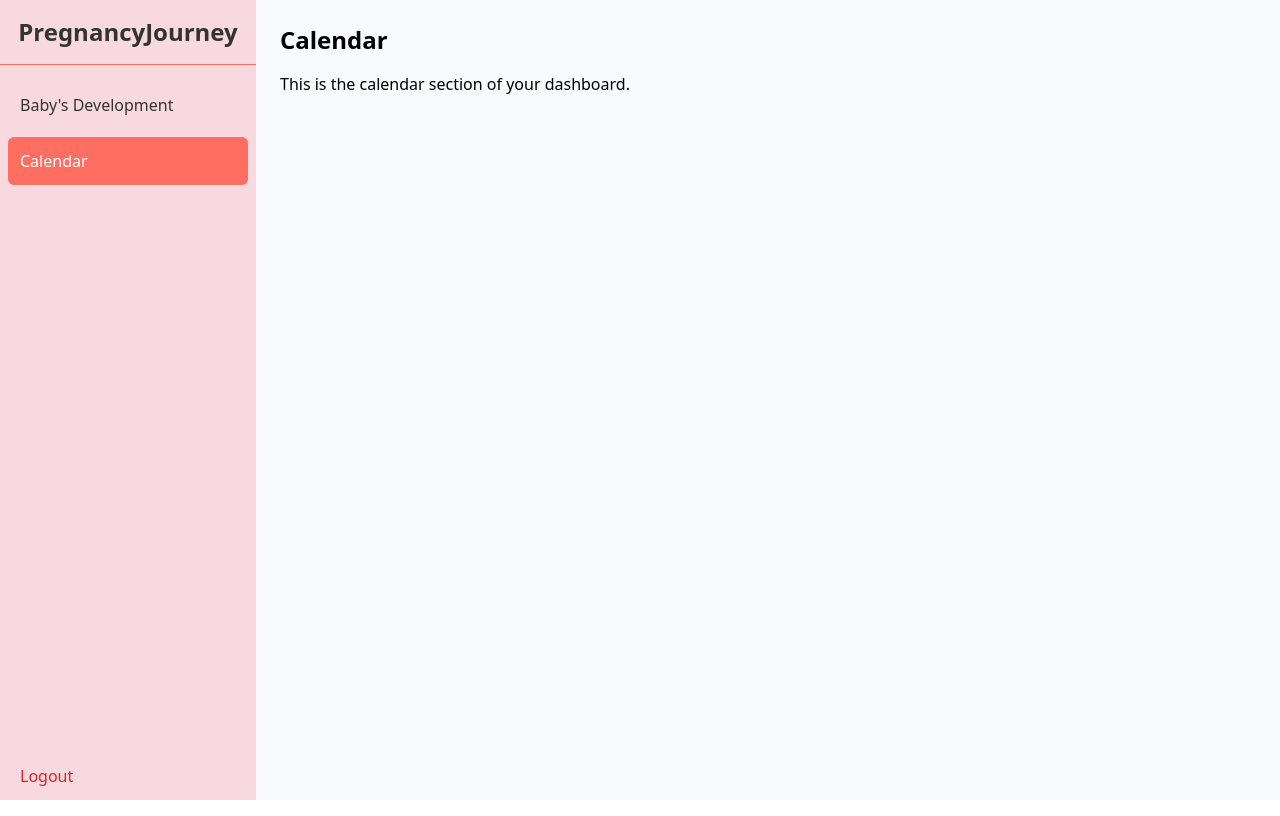
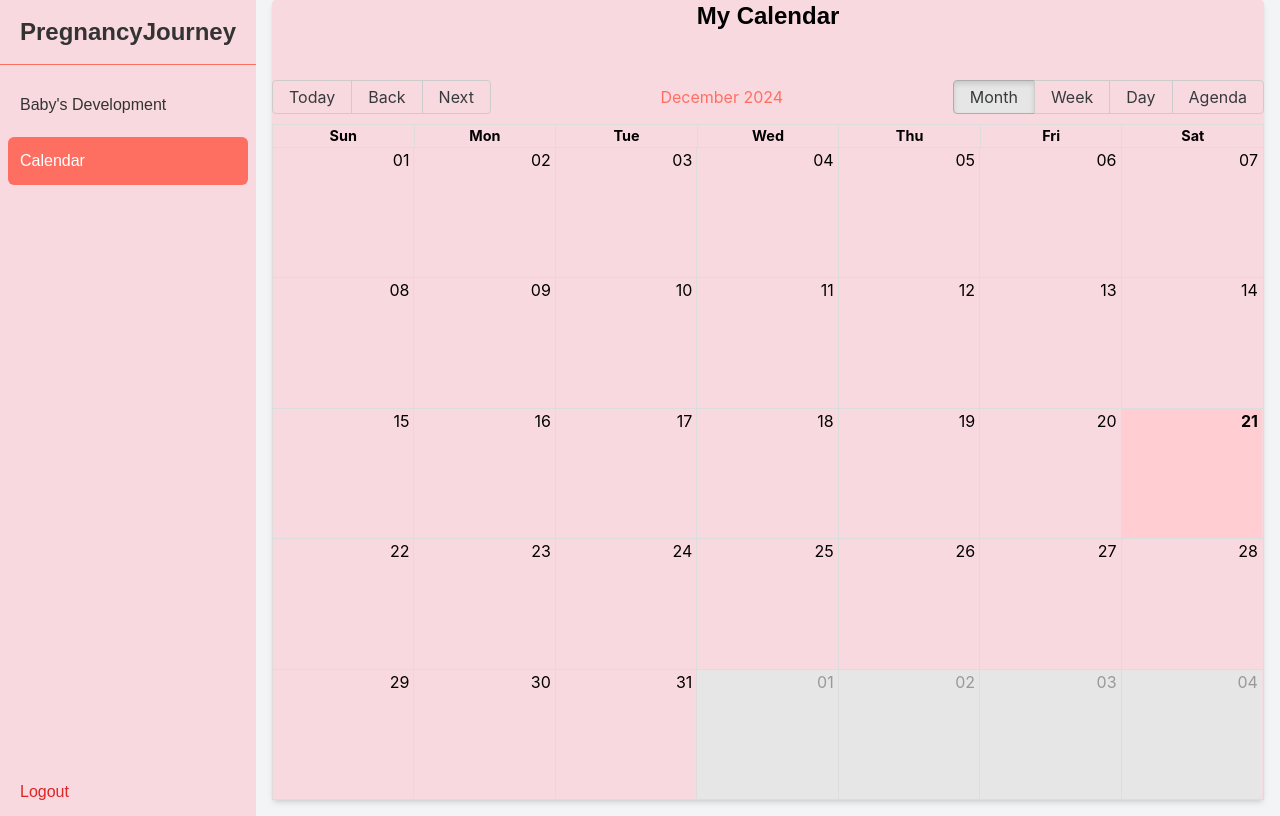
Before and after one commit to laxmis-prog/PregnancyJourney, a React (Vite) app: page /dashboard/calendar in a window 1280 px wide. Built offline with nearby package versions, Linux system fonts and the light colour scheme; sample sign-in values are in the browser's storage.

Commit message:
Calendar

```diff
--- a/package.json
+++ b/package.json
@@ -15,10 +15,12 @@
     "bcryptjs": "^2.4.3",
     "body-parser": "^1.20.3",
     "cors": "^2.8.5",
+    "date-fns": "^4.1.0",
     "express": "^4.21.2",
     "mysql2": "^3.11.5",
     "nodemailer": "^6.9.16",
     "react": "^18.3.1",
+    "react-big-calendar": "^1.17.1",
     "react-dom": "^18.3.1",
     "react-icons": "^5.4.0",
     "react-router-dom": "^7.0.2"
--- a/src/App.jsx
+++ b/src/App.jsx
@@ -9,6 +9,7 @@ import Home from "./pages/Home";
 import Footer from "./components/Footer";
 import DashboardLayout from "./layouts/DashBoardLayout"; // Import the new layout
 import "./App.css";
+import CalendarPage from "./pages/CalendarPage";
 
 function App() {
   return (
@@ -70,16 +71,8 @@ function App() {
               {/* Dashboard Main Page */}
               <Route path="/dashboard" element={<Dashboard />} />
 
-              {/* Additional Dashboard Routes */}
-              <Route
-                path="/dashboard/calendar"
-                element={
-                  <div>
-                    <h2 className="text-2xl font-bold mb-4">Calendar</h2>
-                    <p>This is the calendar section of your dashboard.</p>
-                  </div>
-                }
-              />
+              {/* Calendar Page */}
+              <Route path="/dashboard/calendar" element={<CalendarPage />} />
             </Route>
           </Route>
         </Routes>
--- a/src/index.css
+++ b/src/index.css
@@ -2,20 +2,105 @@
 @tailwind components;
 @tailwind utilities;
 
-/* Global reset to prevent unwanted scrolling and ensure full width/height */
+/* Global reset to prevent unwanted spacing */
 html,
 body,
 #root {
+  height: 100%;
   margin: 0;
   padding: 0;
   width: 100%;
-  height: 100%;
-  overflow-x: hidden; /* Prevent horizontal scrolling */
+  /* Removed flex on body and root for better layout control */
 }
 
-/* Smooth Hover Transition */
-nav a {
-  transition:
-    background-color 0.3s ease,
-    color 0.3s ease;
+/* Optional: Add a wrapper class around your main content for better control */
+body {
+  font-family: Arial, sans-serif;
 }
+
+#root {
+  flex-direction: column;
+  flex-grow: 1;
+}
+
+/* Prevent unwanted padding or margin in main content */
+main {
+  margin: 0 !important;
+  padding: 0 !important;
+}
+
+/* React Big Calendar Custom Styles */
+.rbc-calendar {
+  font-family: "Inter", sans-serif;
+}
+
+/* Calendar Event Tile Hover Effect */
+.rbc-day-bg:hover {
+  background-color: #ff6f61 !important; /* Coral Hover */
+  cursor: pointer;
+}
+
+/* Active Day Highlight */
+.rbc-day-bg.rbc-today {
+  background-color: #ffcdd2 !important; /* Light Pink for Today */
+}
+
+/* Event Styling */
+.rbc-event {
+  background-color: #ff6f61 !important; /* Coral for events */
+  border: none;
+  color: white;
+  font-weight: bold;
+}
+
+/* Event Hover Effect */
+.rbc-event:hover {
+  background-color: #ff4f41 !important; /* Darker Coral on hover */
+}
+
+/* Styling the buttons (Month, Week, Day, Agenda, Today, etc.) */
+.rbc-btn-group .rbc-btn {
+  background-color: #ff6f61 !important; /* Coral color */
+  color: white !important; /* White text */
+  border: none !important; /* Remove borders */
+  padding: 8px 16px !important; /* Ensure buttons have padding */
+  text-transform: uppercase !important; /* Make text uppercase for consistency */
+  font-weight: bold !important;
+}
+
+/* Hover Effect on the buttons */
+.rbc-btn-group .rbc-btn:hover {
+  background-color: #ff4f41 !important; /* Darker Coral on hover */
+  color: white !important;
+}
+
+/* Active state of the button */
+.rbc-btn-group .rbc-btn-active {
+  background-color: #ff6f61 !important; /* Coral color for active button */
+  color: white !important;
+  border: none !important;
+}
+
+/* Customizing Previous and Next Arrow Buttons */
+.rbc-btn-group .rbc-btn.rbc-btn-prev,
+.rbc-btn-group .rbc-btn.rbc-btn-next {
+  color: white !important;
+}
+
+/* Customizing the label (e.g., "January 2024") */
+.rbc-toolbar-label {
+  color: #ff6f61 !important; /* Coral label text */
+}
+
+/* Adjusting the icons in the toolbar (Previous, Next) */
+.rbc-toolbar button.rbc-btn-group {
+  background-color: #ff6f61 !important; /* Coral background for toolbar icons */
+  color: white !important;
+  border: none !important;
+}
+
+/* Add a border radius to the buttons */
+.rbc-btn-group .rbc-btn,
+.rbc-toolbar button.rbc-btn-group {
+  border-radius: 5px !important;
+}
--- a/src/layouts/DashBoardLayout.jsx
+++ b/src/layouts/DashBoardLayout.jsx
@@ -54,7 +54,7 @@ const DashboardLayout = () => {
       </aside>
 
       {/* Main Content */}
-      <main className="flex-1 p-6 overflow-y-auto bg-gray-50">
+      <main className="flex-1 bg-white overflow-hidden">
         <Outlet />
       </main>
     </div>
--- /dev/null
+++ b/src/pages/CalendarPage.jsx
@@ -0,0 +1,39 @@
+import { useState } from "react";
+import { Calendar, momentLocalizer } from "react-big-calendar";
+import moment from "moment";
+import "react-big-calendar/lib/css/react-big-calendar.css";
+
+// Set up the localizer (using moment.js for date handling)
+const localizer = momentLocalizer(moment);
+
+const CalendarPage = () => {
+  const [events] = useState([
+    {
+      title: "Sample Event",
+      start: new Date(2024, 0, 10), // Adjust the date accordingly
+      end: new Date(2024, 0, 10, 1, 0),
+    },
+    {
+      title: "Another Event",
+      start: new Date(2024, 0, 15, 10, 0),
+      end: new Date(2024, 0, 15, 12, 0),
+    },
+  ]);
+
+  return (
+    <div className="flex justify-center items-start min-h-screen bg-gray-100 p-0">
+      <div className="bg-[#F9D9E0] p-0 rounded shadow-md w-full max-w-full mx-4 mt-0 mb-4">
+        <h2 className="text-2xl font-bold mb-12 text-center">My Calendar</h2>
+        <Calendar
+          localizer={localizer}
+          events={events}
+          startAccessor="start"
+          endAccessor="end"
+          style={{ height: "90vh", width: "100%" }} // Calendar uses full width with no margins
+        />
+      </div>
+    </div>
+  );
+};
+
+export default CalendarPage;
```
Also changed, not shown: 1 other file (tests, documents, lock files or other folders).
